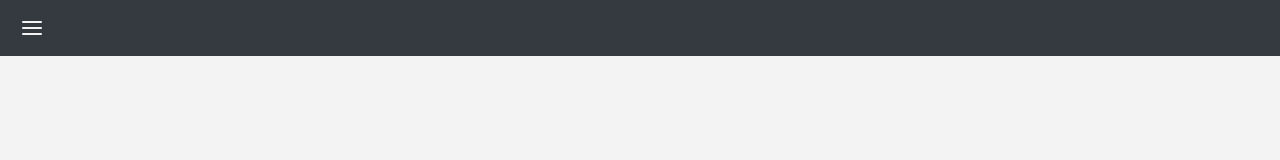
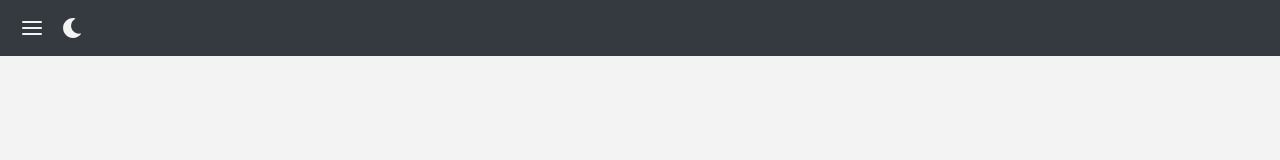
Before and after one commit to Pasichnichenkoilya/studcab2.0, a React (Vite) app in the folder studcab-project/: page / in a window 1280 px wide. Shown: the top 160 px of the page. Built offline with nearby package versions, Linux system fonts and the light colour scheme.

Commit message:
Add dark mode

```diff
--- a/studcab-project/src/App.tsx
+++ b/studcab-project/src/App.tsx
@@ -4,7 +4,7 @@ const App = () => {
   return (
     <div className="h-[100dvh] grid grid-rows-[3.5rem,1fr]">
       <Navbar />
-      <div className="bg-soft-white"></div>
+      <div className="bg-soft-white dark:bg-soft-black-200"></div>
     </div>
   );
 };
--- a/studcab-project/src/components/Navbar.tsx
+++ b/studcab-project/src/components/Navbar.tsx
@@ -1,6 +1,7 @@
 import { useState } from "react";
 import MenuButton from "./MenuButton";
 import SideBar from "./SideBar";
+import ThemeToggleButton from "./ThemeToggleButton";
 
 const Navbar = () => {
   const [sideBarOpen, setSideBarOpen] = useState(false);
@@ -9,6 +10,7 @@ const Navbar = () => {
     <>
       <div className="flex items-center px-3 bg-soft-black-100 text-soft-white">
         <MenuButton setSideBarOpen={setSideBarOpen} />
+        <ThemeToggleButton />
       </div>
       {sideBarOpen && <SideBar setSideBarOpen={setSideBarOpen} />}
     </>
--- a/studcab-project/src/components/SideBar.tsx
+++ b/studcab-project/src/components/SideBar.tsx
@@ -18,7 +18,7 @@ const SideBar: FC<SideBarProps> = ({ setSideBarOpen }) => {
       ref={bgRef}
       onClick={onBgClick}
       className="absolute w-full h-full bg-black/80">
-      <div className="h-full w-[15rem] bg-soft-white"></div>
+      <div className="h-full w-[15rem] bg-soft-white dark:bg-soft-black-200"></div>
     </div>
   );
 };
--- /dev/null
+++ b/studcab-project/src/components/ThemeToggleButton.tsx
@@ -0,0 +1,25 @@
+import { useEffect, useState } from "react";
+import { MdSunny } from "react-icons/md";
+import { FaMoon } from "react-icons/fa";
+
+const ThemeToggleButton = () => {
+  const [dark, setDark] = useState(localStorage.getItem("theme") === "dark");
+
+  useEffect(() => {
+    localStorage.setItem("theme", dark ? "dark" : "light");
+
+    if (dark) document.documentElement.classList.add("dark");
+    else document.documentElement.classList.remove("dark");
+  }, [dark]);
+
+  return (
+    <button
+      onClick={() => setDark((prev) => !prev)}
+      className="relative flex items-center justify-center w-10 h-10 rounded-md sm:hover:bg-soft-black-hover-100 group">
+      {dark && <MdSunny className="text-2xl" />}
+      {!dark && <FaMoon className="text-xl" />}
+    </button>
+  );
+};
+
+export default ThemeToggleButton;
--- a/studcab-project/tailwind.config.js
+++ b/studcab-project/tailwind.config.js
@@ -1,6 +1,7 @@
 /** @type {import('tailwindcss').Config} */
 export default {
   content: ["./index.html", "./src/**/*.{js,ts,jsx,tsx}"],
+  darkMode: "class",
   theme: {
     extend: {
       colors: {
```
